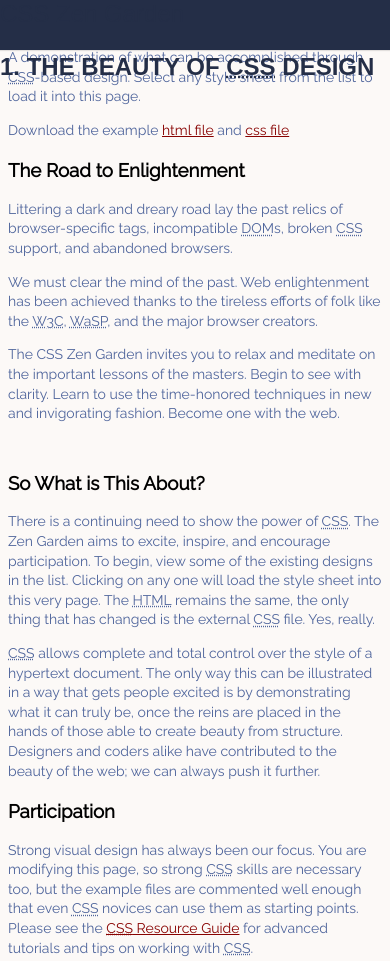
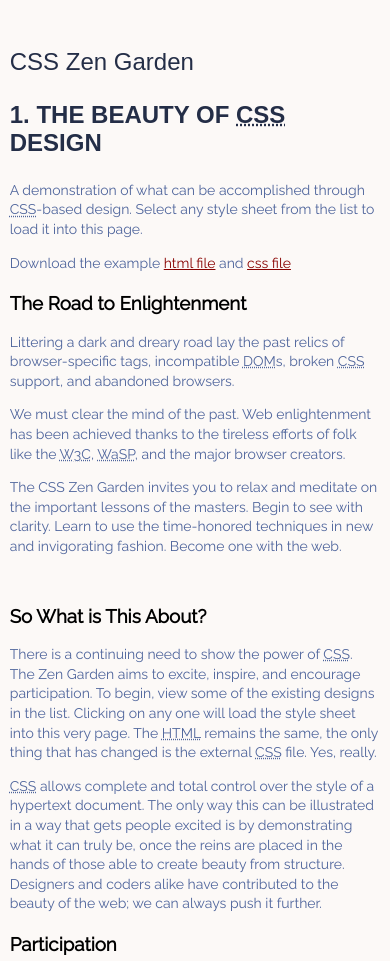
Before and after one commit to breebrudnicki/css-zen-garden, a plain HTML site: page index.html in a window 390 px wide. Shown: the top 961 px of the page. Drawn offline with Linux system fonts and the light colour scheme; a web font is replaced by a local one.

Commit message:
added margin to body with media queries for responsiveness

```diff
--- a/scss/partials/_basic-style.scss
+++ b/scss/partials/_basic-style.scss
@@ -20,6 +20,14 @@ html {
 body {
 	font-size: 1.6rem;
 	font-family: $primary-font;
+		width: 95%;
+	@include MQ(M) {
+		width: 80%;
+	}
+	@include MQ(S) {
+		width: 70%;
+	}
+	margin: auto;
 }
 
 a {
@@ -36,13 +44,7 @@ input, textarea, select {
 }
 
 header {
-	position: fixed;
-	height: 50px;
 	width: 100%;
-	top: 0;
-	left: 0;
-	box-shadow: 0 1px 1px rgba(#000, .1);
-	z-index: 10;
 
 	nav {
 		display: inline-block;
--- a/scss/partials/_navigation.scss
+++ b/scss/partials/_navigation.scss
@@ -22,10 +22,6 @@ xNavigation
             }
         }
     }
-}
-
-header {
-	background-color: $color-2;
 }
 
 .cd-logo {
```
Also changed, not shown: css/style-guide.css, 1 other file.
